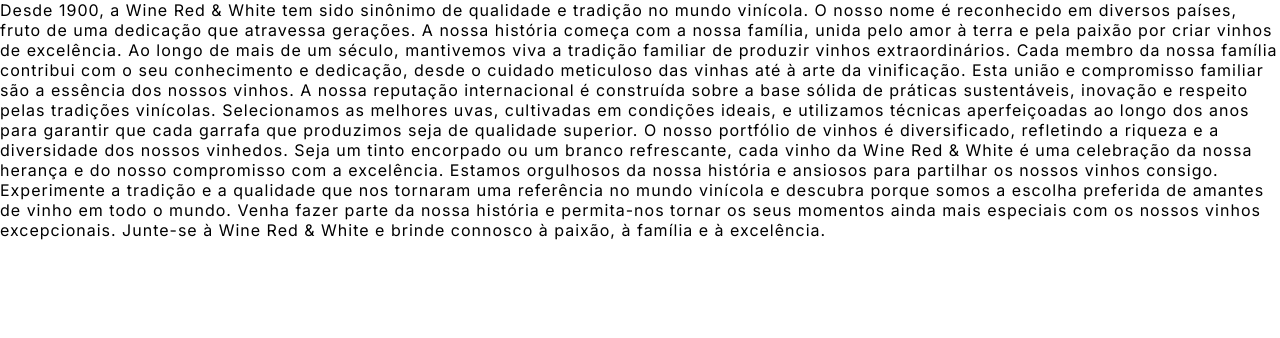
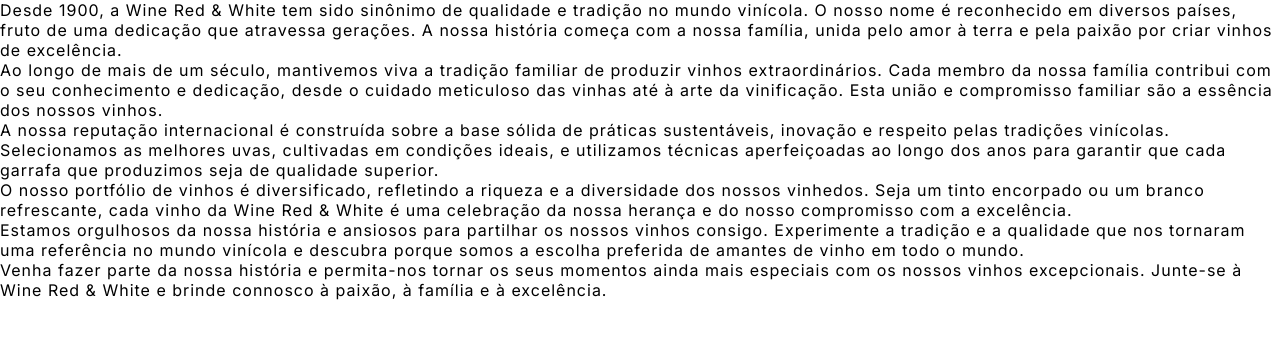
Before and after one commit to fatima330/projeto_ecommerce, a plain HTML site: page quemsomos.html in a window 1280 px wide. Drawn offline with Linux system fonts and the light colour scheme.

Commit message:
Atualizado o texto do site

```diff
--- a/quemsomos.html
+++ b/quemsomos.html
@@ -7,13 +7,11 @@
     <title>Quem somos</title>
 </head>
 <body>
-    <p>
-    Desde 1900, a Wine Red & White tem sido sinônimo de qualidade e tradição no mundo vinícola. O nosso nome é reconhecido em diversos países, fruto de uma dedicação que atravessa gerações. A nossa história começa com a nossa família, unida pelo amor à terra e pela paixão por criar vinhos de excelência.
-    Ao longo de mais de um século, mantivemos viva a tradição familiar de produzir vinhos extraordinários. Cada membro da nossa família contribui com o seu conhecimento e dedicação, desde o cuidado meticuloso das vinhas até à arte da vinificação. Esta união e compromisso familiar são a essência dos nossos vinhos.
-    A nossa reputação internacional é construída sobre a base sólida de práticas sustentáveis, inovação e respeito pelas tradições vinícolas. Selecionamos as melhores uvas, cultivadas em condições ideais, e utilizamos técnicas aperfeiçoadas ao longo dos anos para garantir que cada garrafa que produzimos seja de qualidade superior.
-    O nosso portfólio de vinhos é diversificado, refletindo a riqueza e a diversidade dos nossos vinhedos. Seja um tinto encorpado ou um branco refrescante, cada vinho da Wine Red & White é uma celebração da nossa herança e do nosso compromisso com a excelência.
-    Estamos orgulhosos da nossa história e ansiosos para partilhar os nossos vinhos consigo. Experimente a tradição e a qualidade que nos tornaram uma referência no mundo vinícola e descubra porque somos a escolha preferida de amantes de vinho em todo o mundo.
-    Venha fazer parte da nossa história e permita-nos tornar os seus momentos ainda mais especiais com os nossos vinhos excepcionais. Junte-se à Wine Red & White e brinde connosco à paixão, à família e à excelência.
-    </p>
+    <p>Desde 1900, a Wine Red & White tem sido sinônimo de qualidade e tradição no mundo vinícola. O nosso nome é reconhecido em diversos países, fruto de uma dedicação que atravessa gerações. A nossa história começa com a nossa família, unida pelo amor à terra e pela paixão por criar vinhos de excelência.</p>
+    <p>Ao longo de mais de um século, mantivemos viva a tradição familiar de produzir vinhos extraordinários. Cada membro da nossa família contribui com o seu conhecimento e dedicação, desde o cuidado meticuloso das vinhas até à arte da vinificação. Esta união e compromisso familiar são a essência dos nossos vinhos.</p>
+    <p>A nossa reputação internacional é construída sobre a base sólida de práticas sustentáveis, inovação e respeito pelas tradições vinícolas. Selecionamos as melhores uvas, cultivadas em condições ideais, e utilizamos técnicas aperfeiçoadas ao longo dos anos para garantir que cada garrafa que produzimos seja de qualidade superior.</p>
+    <p>O nosso portfólio de vinhos é diversificado, refletindo a riqueza e a diversidade dos nossos vinhedos. Seja um tinto encorpado ou um branco refrescante, cada vinho da Wine Red & White é uma celebração da nossa herança e do nosso compromisso com a excelência.</p>
+    <p>Estamos orgulhosos da nossa história e ansiosos para partilhar os nossos vinhos consigo. Experimente a tradição e a qualidade que nos tornaram uma referência no mundo vinícola e descubra porque somos a escolha preferida de amantes de vinho em todo o mundo.</p>
+    <p>Venha fazer parte da nossa história e permita-nos tornar os seus momentos ainda mais especiais com os nossos vinhos excepcionais. Junte-se à Wine Red & White e brinde connosco à paixão, à família e à excelência.</p>
 </body>
 </html>
```
